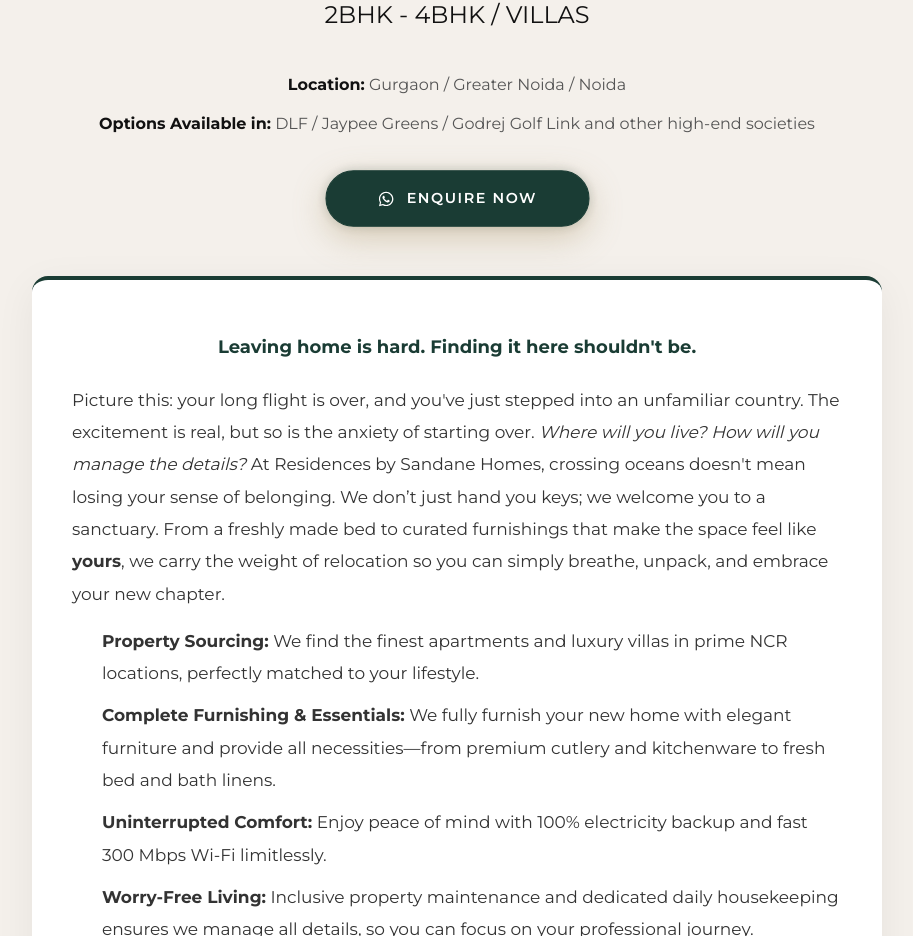
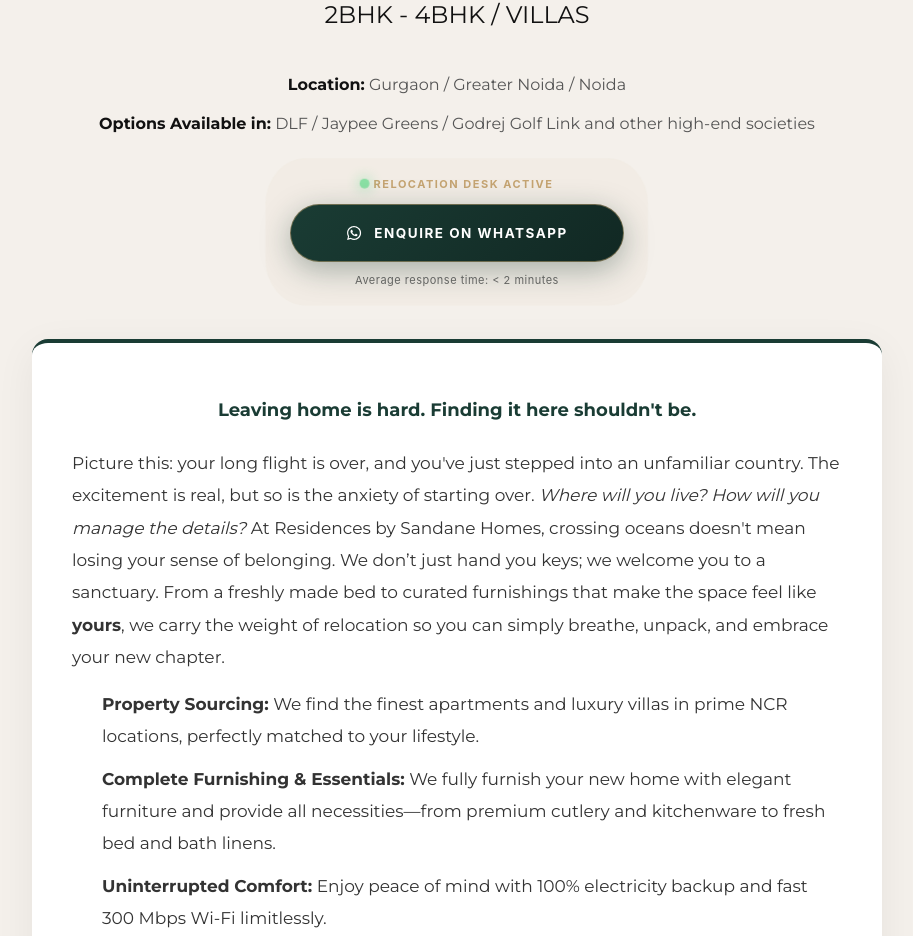
Before and after one commit to viratco/sandanehomes, a React (Vite) app: page /residences in a window 1280 px wide. Shown: the part 1456-2392 px from the top of the page, without its empty margins (183-1096 px from the left). Built offline with nearby package versions, Linux system fonts and the light colour scheme; a web font is replaced by a local one.

Commit message:
Upgrade Enquire button on Residences page to a highly creative corporate beacon CTA with active radar rings

```diff
--- a/src/components/pages/Residences.jsx
+++ b/src/components/pages/Residences.jsx
@@ -217,33 +217,35 @@ const Residences = () => {
                     <p><strong style={{ color: '#111' }}>Options Available in:</strong> DLF / Jaypee Greens / Godrej Golf Link and other high-end societies</p>
                 </div>
 
-                {/* Aesthetic Enquire Now Button */}
-                <div style={{ marginTop: '35px', display: 'flex', justifyContent: 'center' }}>
+                {/* Creative Premium Enquire CTA Block */}
+                <div style={{ display: 'flex', justifyContent: 'center' }}>
+                    <div className="enquire-cta-wrapper">
+                        {/* Concentric radar ping rings */}
+                        <div className="enquire-radar-ping"></div>
+                        <div className="enquire-radar-ping"></div>
+
+                        {/* Live Status Indicator */}
+                        <div className="enquire-live-status">
+                            <span className="enquire-green-dot"></span>
+                            <span>Relocation Desk Active</span>
+                        </div>
+
+                        {/* Creative WhatsApp Button */}
                         <a
                             href="https://wa.me/919711722273?text=Hello%20Sandane%20Homes%2C%20I%20am%20interested%20in%20booking%20a%20serviced%20apartment%20/%20villa."
                             target="_blank"
                             rel="noopener noreferrer"
-                        className="enquire-pulse-btn"
-                        style={{
-                            padding: '16px 50px',
-                            fontSize: '14px',
-                            backgroundColor: '#1A3C34',
-                            border: '1px solid #1A3C34',
-                            borderRadius: '30px',
-                            fontWeight: '600',
-                            color: '#ffffff',
-                            letterSpacing: '1.5px',
-                            display: 'inline-flex',
-                            alignItems: 'center',
-                            gap: '12px',
-                            textDecoration: 'none'
-                        }}
+                            className="enquire-creative-btn"
                         >
                             <svg viewBox="0 0 448 512" width="16" height="16" fill="currentColor" style={{ flexShrink: 0 }}>
                                 <path d="M380.9 97.1C339 55.1 283.2 32 223.9 32c-122.4 0-222 99.6-222 222 0 39.1 10.2 77.3 29.6 111L3.2 480l117.7-30.9c32.4 17.7 68.9 27 106.1 27h.1c122.3 0 224.1-99.6 224.1-222 0-59.3-25.2-115-67.1-157zm-157 341.6c-33.2 0-65.7-8.9-94-25.7l-6.7-4-69.8 18.3L72 359.2l-4.4-7c-18.5-29.4-28.2-63.3-28.2-98.2 0-101.7 82.8-184.5 184.6-184.5 49.3 0 95.6 19.2 130.4 54.1 34.8 34.9 56.2 81.2 56.1 130.5 0 101.8-84.9 184.6-186.6 184.6zm101.2-138.2c-5.5-2.8-32.8-16.2-37.9-18-5.1-1.9-8.8-2.8-12.5 2.8-3.7 5.6-14.3 18-17.6 21.8-3.2 3.7-6.5 4.2-12 1.4-32.6-16.3-54-29.1-75.5-66-5.7-9.8 5.7-9.1 16.3-30.3 1.8-3.7 .9-6.9-.5-9.7-1.4-2.8-12.5-30.1-17.1-41.2-4.5-10.8-9.1-9.3-12.5-9.5-3.2-.2-6.9-.2-10.6-.2-3.7 0-9.7 1.4-14.8 6.9-5.1 5.6-19.4 19-19.4 46.3 0 27.3 19.9 53.7 22.6 57.4 2.8 3.7 39.1 59.7 94.8 83.8 35.2 15.2 49 16.5 66.6 13.9 10.7-1.6 32.8-13.4 37.4-26.4 4.6-13 4.6-24.1 3.2-26.4-1.3-2.5-5-3.9-10.5-6.6z" />
                             </svg>
-                        ENQUIRE NOW
+                            <span>ENQUIRE ON WHATSAPP</span>
                         </a>
+
+                        {/* Average response time */}
+                        <div className="enquire-subtext">Average response time: &lt; 2 minutes</div>
+                    </div>
                 </div>
 
                 {/* Residences Info Section */}
--- a/src/index.css
+++ b/src/index.css
@@ -449,24 +449,120 @@ body {
 }
 
 /* ===== ENQUIRE NOW BUTTON GLOW & PULSE ===== */
-.enquire-pulse-btn {
+.enquire-cta-wrapper {
   position: relative;
-  overflow: hidden;
-  animation: enquirePulseGlow 3s infinite ease-in-out;
+  display: inline-flex;
+  flex-direction: column;
+  align-items: center;
+  margin-top: 40px;
 }
 
-@keyframes enquirePulseGlow {
-  0%, 100% {
-    transform: scale(1);
-    box-shadow: 0 8px 25px rgba(26, 60, 52, 0.2);
+/* Radar ping rings behind button */
+.enquire-radar-ping {
+  position: absolute;
+  top: 50%;
+  left: 50%;
+  width: 100%;
+  height: 100%;
+  border-radius: 35px;
+  background: rgba(197, 165, 114, 0.18);
+  transform: translate(-50%, -50%) scale(1);
+  pointer-events: none;
+  animation: radarPing 3s infinite cubic-bezier(0.25, 0, 0, 1);
+  z-index: 0;
+}
+
+.enquire-radar-ping:nth-child(2) {
+  animation-delay: 1.5s;
+}
+
+@keyframes radarPing {
+  0% {
+    transform: translate(-50%, -50%) scale(1);
+    opacity: 0.8;
   }
-  50% {
-    transform: scale(1.04);
-    box-shadow: 0 12px 35px rgba(197, 165, 114, 0.5), 0 0 15px rgba(26, 60, 52, 0.3);
+  100% {
+    transform: translate(-50%, -50%) scale(1.22, 1.45);
+    opacity: 0;
   }
 }
 
-.enquire-pulse-btn::after {
+/* Live indicator badge */
+.enquire-live-status {
+  display: inline-flex;
+  align-items: center;
+  gap: 6px;
+  font-family: 'Plus Jakarta Sans', 'Inter', sans-serif;
+  font-size: 11px;
+  font-weight: 700;
+  color: #C5A572;
+  letter-spacing: 1.5px;
+  margin-bottom: 12px;
+  text-transform: uppercase;
+}
+
+.enquire-green-dot {
+  width: 7px;
+  height: 7px;
+  background-color: #25D366;
+  border-radius: 50%;
+  box-shadow: 0 0 10px #25D366;
+  animation: dotPulseActive 2s infinite ease-in-out;
+}
+
+@keyframes dotPulseActive {
+  0%, 100% { transform: scale(1); opacity: 1; }
+  50% { transform: scale(1.4); opacity: 0.5; }
+}
+
+/* Main Premium Button */
+.enquire-creative-btn {
+  position: relative;
+  z-index: 1;
+  padding: 18px 55px;
+  font-family: 'Plus Jakarta Sans', 'Inter', sans-serif;
+  font-size: 13.5px;
+  font-weight: 700;
+  color: #ffffff !important;
+  background: linear-gradient(135deg, #1A3C34 0%, #112823 100%);
+  border: 1px solid rgba(197, 165, 114, 0.5);
+  border-radius: 35px;
+  letter-spacing: 1.5px;
+  display: inline-flex;
+  align-items: center;
+  gap: 12px;
+  text-decoration: none;
+  box-shadow: 0 8px 30px rgba(26, 60, 52, 0.35);
+  transition: all 0.4s cubic-bezier(0.16, 1, 0.3, 1);
+  overflow: hidden;
+}
+
+.enquire-creative-btn::before {
+  content: '';
+  position: absolute;
+  top: 0;
+  left: 0;
+  width: 100%;
+  height: 100%;
+  background: linear-gradient(135deg, #C5A572 0%, #B3925F 100%);
+  opacity: 0;
+  transition: opacity 0.4s ease;
+  z-index: -1;
+}
+
+.enquire-creative-btn:hover::before {
+  opacity: 1;
+}
+
+.enquire-creative-btn:hover {
+  color: #1A3C34 !important;
+  border-color: #C5A572;
+  transform: translateY(-3px) scale(1.02);
+  box-shadow: 0 15px 35px rgba(197, 165, 114, 0.4);
+}
+
+/* Moving shimmer line */
+.enquire-creative-btn::after {
   content: '';
   position: absolute;
   top: -50%;
@@ -476,14 +572,15 @@ body {
   background: linear-gradient(
     to right,
     rgba(255, 255, 255, 0) 0%,
-    rgba(255, 255, 255, 0.4) 50%,
+    rgba(255, 255, 255, 0.35) 50%,
     rgba(255, 255, 255, 0) 100%
   );
   transform: rotate(30deg);
-  animation: enquireShimmer 4s infinite ease-in-out;
+  animation: creativeShimmer 4.5s infinite ease-in-out;
+  pointer-events: none;
 }
 
-@keyframes enquireShimmer {
+@keyframes creativeShimmer {
   0% {
     left: -60%;
   }
@@ -491,3 +588,11 @@ body {
     left: 140%;
   }
 }
+
+.enquire-subtext {
+  font-family: 'Plus Jakarta Sans', 'Inter', sans-serif;
+  font-size: 11px;
+  color: #666;
+  margin-top: 10px;
+  letter-spacing: 0.5px;
+}
```
Lines whose indentation alone changed are shown as unchanged.
